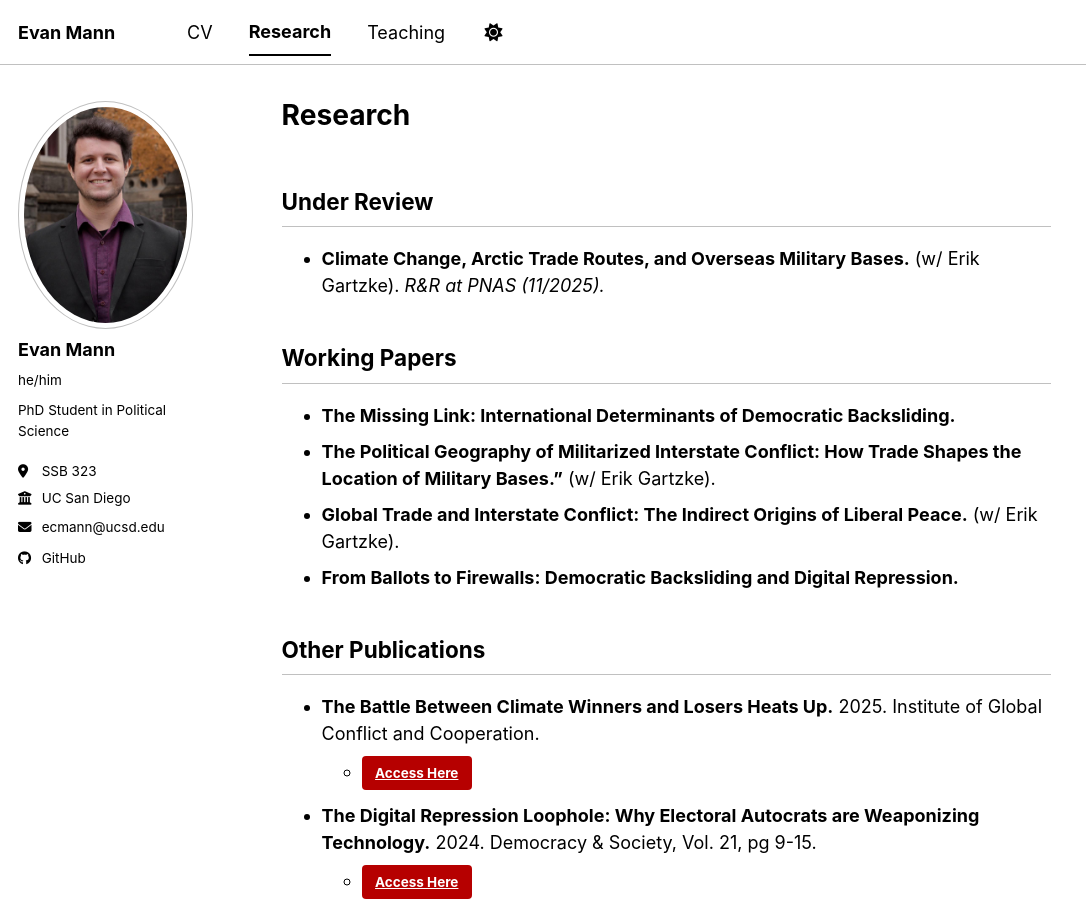
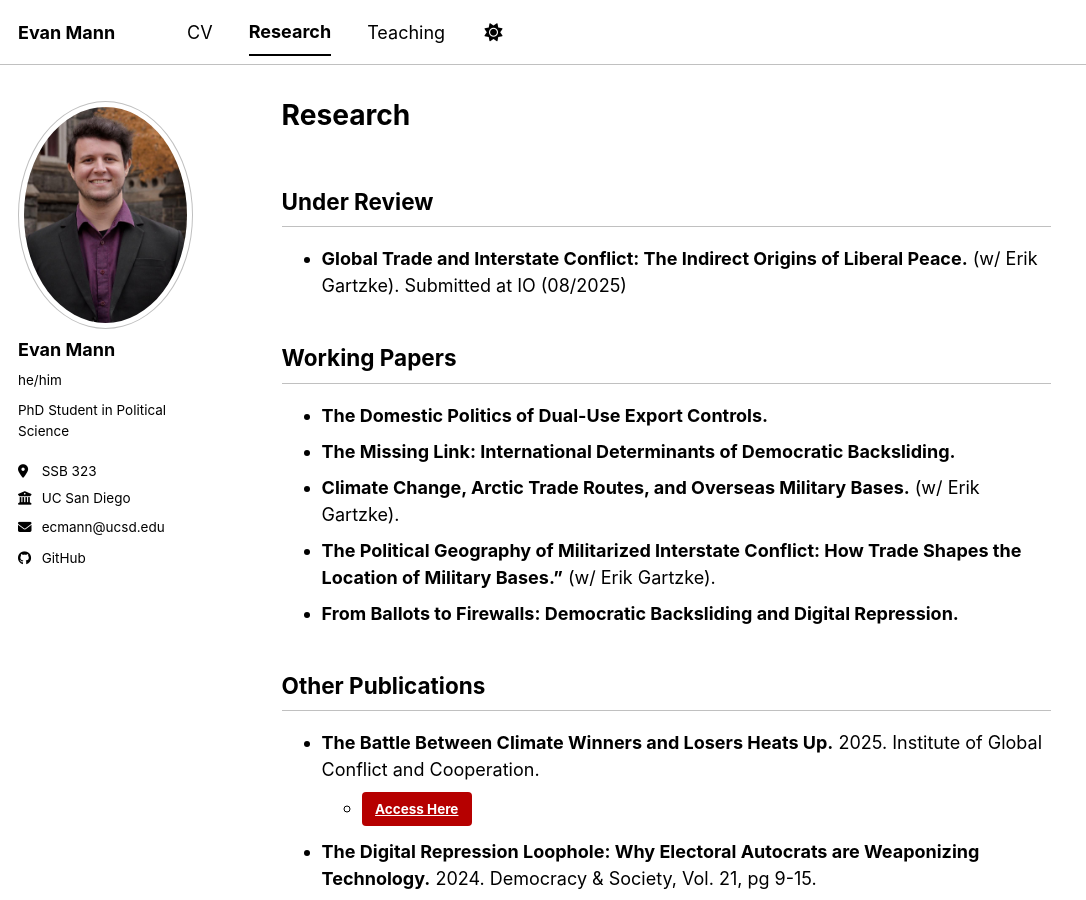
Before and after one commit to ecmannn/ecmannn.github.io, a Jekyll site: the page built from _pages/research.md, in a window 1280 px wide and 900 px high. Shown: the whole window, without its empty margins (0-1086 px from the left). Built offline with Jekyll 4.4.1, drawn with Linux system fonts in a browser that asks for light colours; a script bundle is joined from its source files by our own code; library files that are not in the unit come from our copies.

Commit message:
cv update, new teaching, research update

```diff
--- a/_pages/research.md
+++ b/_pages/research.md
@@ -6,13 +6,14 @@ author_profile: true
 ---
 
 ## Under Review
-- **Climate Change, Arctic Trade Routes, and Overseas Military Bases.** (w/ Erik Gartzke). *R&R at PNAS (11/2025).*
+- **Global Trade and Interstate Conflict: The Indirect Origins of Liberal Peace.** (w/ Erik Gartzke). Submitted at IO (08/2025)
   <!-- [PDF](#) · [Code](#) -->
 
 ## Working Papers
+- **The Domestic Politics of Dual-Use Export Controls.**
 - **The Missing Link: International Determinants of Democratic Backsliding.**
+- **Climate Change, Arctic Trade Routes, and Overseas Military Bases.** (w/ Erik Gartzke).
 - **The Political Geography of Militarized Interstate Conflict: How Trade Shapes the Location of Military Bases.”** (w/ Erik Gartzke).
-- **Global Trade and Interstate Conflict: The Indirect Origins of Liberal Peace.** (w/ Erik Gartzke).
 - **From Ballots to Firewalls: Democratic Backsliding and Digital Repression.**
 
 ## Other Publications
```
Also changed, not shown: _pages/teaching.md (+13 -5 lines), 1 other file.
